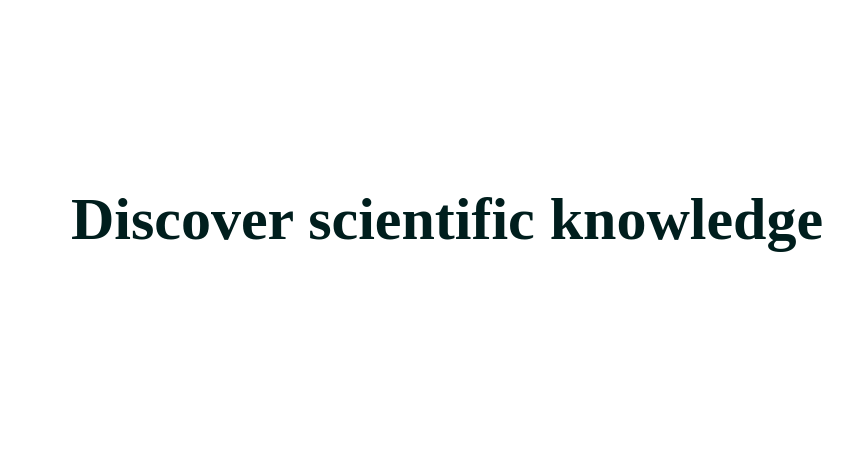
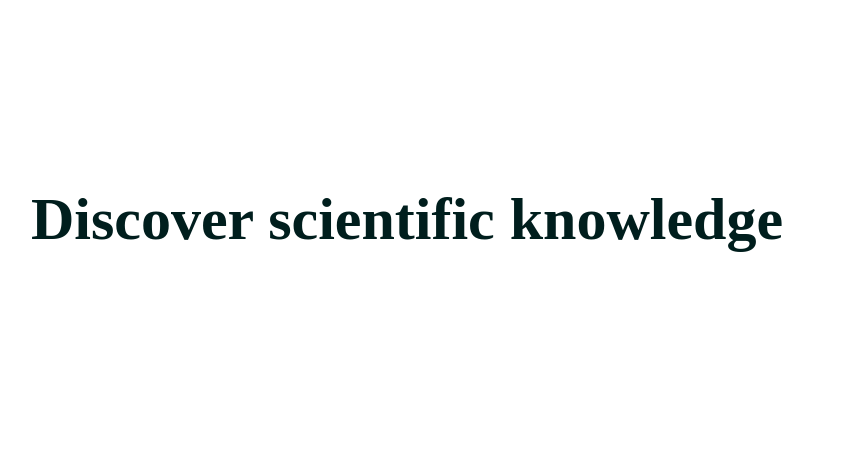
Before and after one commit to rcsrn/scinet, a Django app: page /scinet/main/ in a window 1280 px wide. Shown: the part 517-968 px from the top of the page, without its empty margins (109-962 px from the left). Run offline with Django 4.2, Linux system fonts and the light colour scheme; data that the repository does not hold is empty.

Commit message:
refactor: grid adjustment

```diff
--- a/scinet_app/static/index.css
+++ b/scinet_app/static/index.css
@@ -165,7 +165,7 @@ body {
     font-family: Montserrat;
     color: rgb(0, 30, 29);
     position: absolute;
-    left: 180px;
+    left: 140px;
     margin-top: 0px;
 }
 
```
